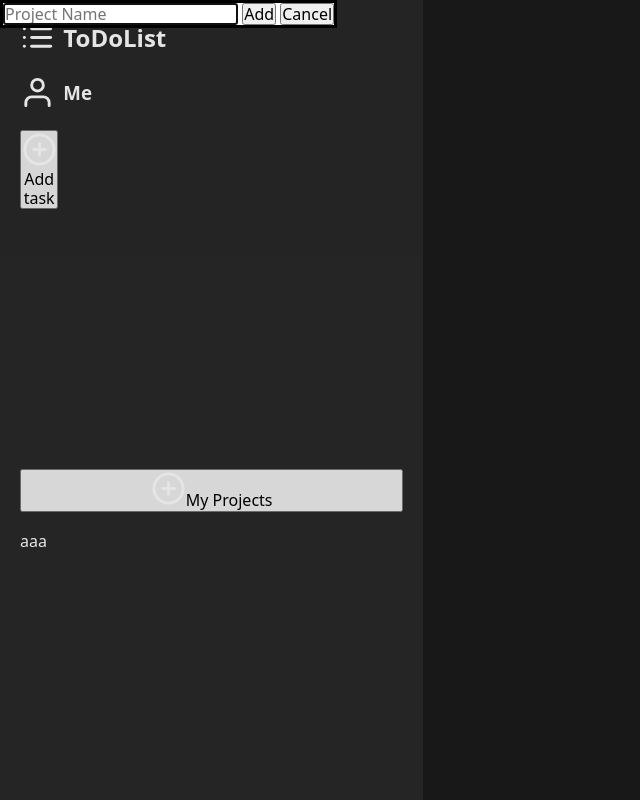
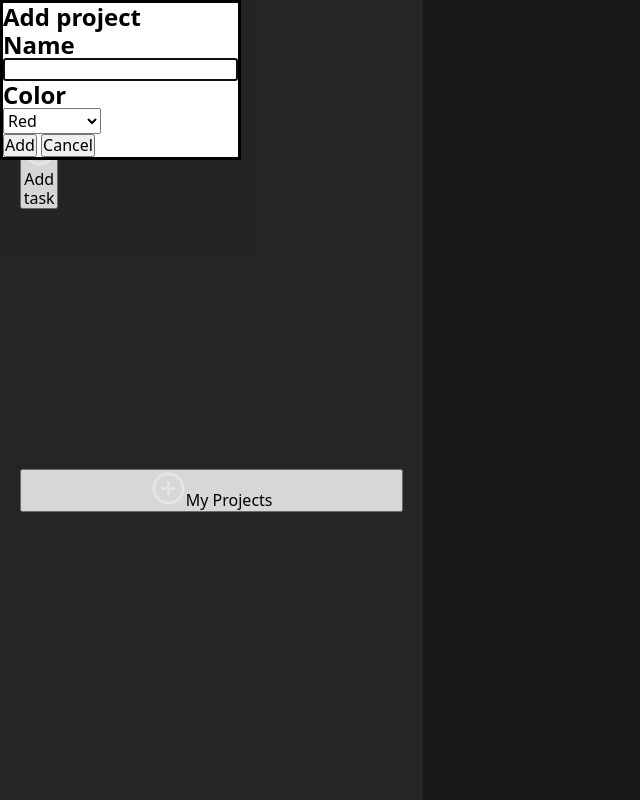
Before and after one commit to Ha0177/Todo-List-Project, a website built with webpack: page src/template.html in a window 1280 px wide. Both pictures are taken after a click on the button "My Projects". Shown: the whole page, without its empty margins (0-640 px from the left). Built offline with nearby package versions, Linux system fonts and the light colour scheme.

Commit message:
Refactor project creation dialog with additional fields for project name and color selection

```diff
--- a/src/template.html
+++ b/src/template.html
@@ -16,11 +16,26 @@
             <button class="add-project-btn">
                 <img src="plus-circle.svg" alt="">My Projects
             </button>
-            <div class="projects-container">aaa</div>
+            <div class="projects-container"></div>
 
             <dialog id="add-project-dialog">
                 <form id="add-project-form">
-                    <input type="text" id="project-name" placeholder="Project Name" required>
+                    <h1>Add project</h1>
+                    <h2>Name</h2>
+                    <input type="text" id="project-name" minlength="1" maxlength="32">
+                    <h2>Color</h2>
+                    <div class="color-dropdown">
+                        <select id="project-color" class="color-select">
+                            <option value="#ff6b6b" data-color="#ff6b6b">Red</option>
+                            <option value="#4ecdc4" data-color="#4ecdc4">Teal</option>
+                            <option value="#45b7d1" data-color="#45b7d1">Blue</option>
+                            <option value="#96ceb4" data-color="#96ceb4">Green</option>
+                            <option value="#feca57" data-color="#feca57">Yellow</option>
+                            <option value="#ff9ff3" data-color="#ff9ff3">Pink</option>
+                            <option value="#54a0ff" data-color="#54a0ff">Light Blue</option>
+                            <option value="#5f27cd" data-color="#5f27cd">Purple</option>
+                        </select>
+                    </div>
                     <button type="submit" id="project-form-add-btn">Add</button>
                     <button type="button" id="project-form-cancel-btn">Cancel</button>
                 </form>
```
